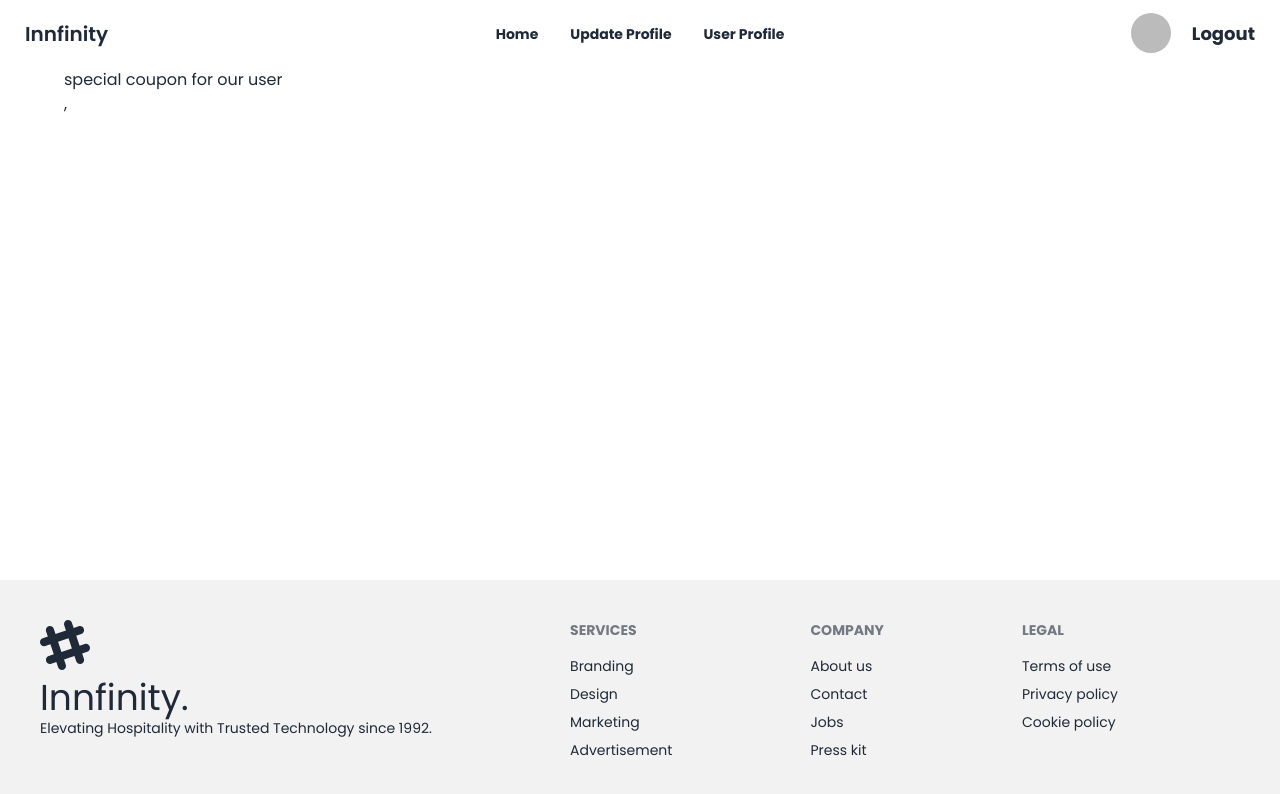
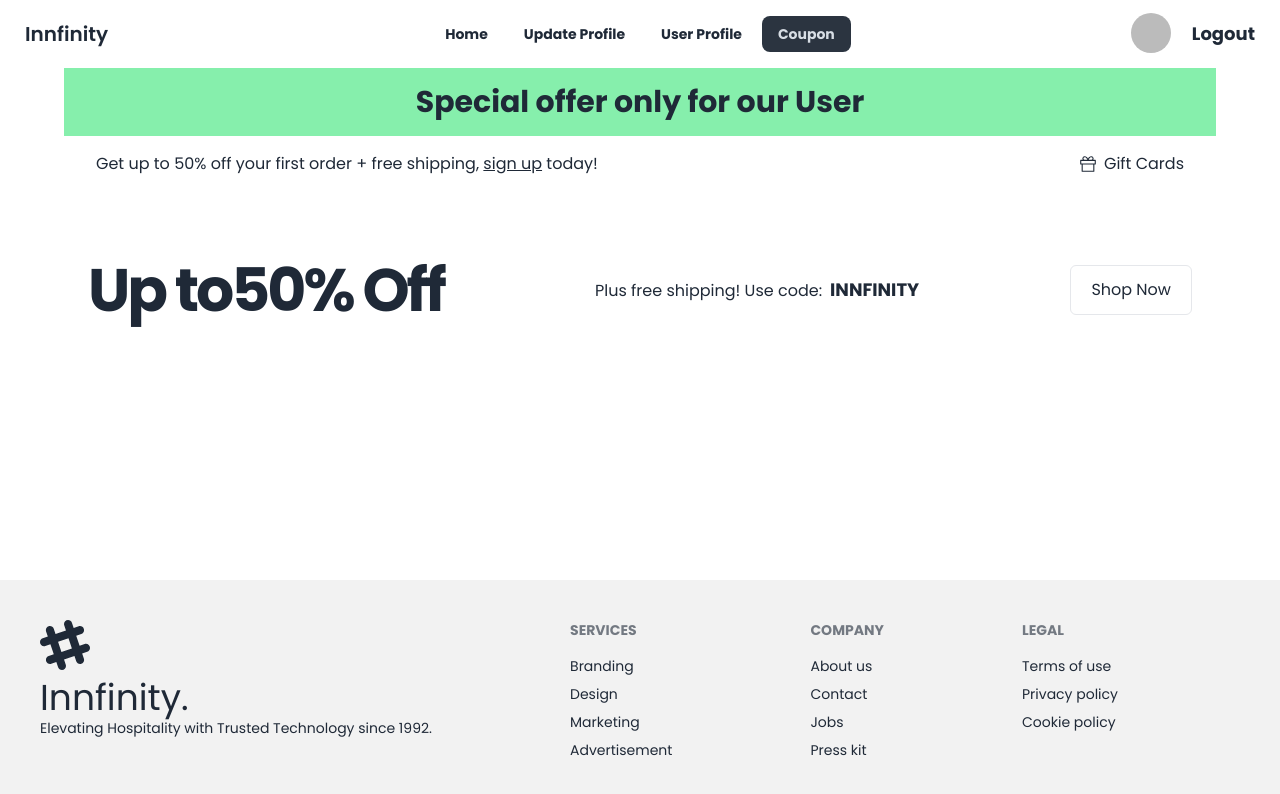
Before and after one commit to im-sanny/innfinity-a9, a React (Vite) app: page /coupon in a window 1280 px wide. Shown: the top 794 px of the page. Built offline with nearby package versions, Linux system fonts and the light colour scheme; no server answers; sample sign-in values are in the browser's storage.

Commit message:
update profile functionlity added

```diff
--- a/src/Component/Coupon/Coupon.jsx
+++ b/src/Component/Coupon/Coupon.jsx
@@ -1,15 +1,68 @@
-
-
 const Coupon = () => {
-    return (
-        <div>
-            <>
-            <div className="">
-                special coupon for our user
+  return (
+    <>
+    <div className="text-center font-bold text-3xl fo p-4 bg-green-300 ">
+  <aside>
+    <p>Special offer only for our User</p>
+  </aside>
+</div>
+      <div className="px-8 py-2 dark:bg-blue-100 dark:text-gray-800">
+        <div className="flex items-center mx-auto container justify-center md:justify-between py-2">
+          <div>
+            <span>
+              Get up to 50% off your first order + free shipping,&nbsp;
+            </span>
+            <a href="#" rel="noopener noreferrer" className="underline">
+              sign up
+            </a> {''}
+            today!
+          </div>
+          <a
+            href="#"
+            rel="noopener noreferrer"
+            className="items-center gap-2 hidden md:flex"
+          >
+            <svg
+              role="img"
+              viewBox="0 0 22 22"
+              className="fill-current h-4 w-4"
+            >
+              <path
+                clipRule="evenodd"
+                d="M6.5 1.75a1.75 1.75 0 100 3.5h3.51a8.785 8.785 0 00-.605-1.389C8.762 2.691 7.833 1.75 6.5 1.75zm5.49 3.5h3.51a1.75 1.75 0 000-3.5c-1.333 0-2.262.941-2.905 2.111a8.778 8.778 0 00-.605 1.389zM1.75 6.75v3.5h18.5v-3.5H1.75zm18 5H21a.75.75 0 00.75-.75V6a.75.75 0 00-.75-.75h-2.761a3.25 3.25 0 00-2.739-5c-2.167 0-3.488 1.559-4.22 2.889a9.32 9.32 0 00-.28.553 9.32 9.32 0 00-.28-.553C9.988 1.809 8.667.25 6.5.25a3.25 3.25 0 00-2.739 5H1A.75.75 0 00.25 6v5c0 .414.336.75.75.75h1.25V21c0 .414.336.75.75.75h16a.75.75 0 00.75-.75v-9.25zm-1.5 0H3.75v8.5h14.5v-8.5z"
+                fillRule="evenodd"
+              ></path>
+            </svg>
+            <span className="hover:underline focus-visible:underline">
+              Gift Cards
+            </span>
+          </a>
+        </div>
+      </div>
+      <div className="p-6 py-12 dark:bg-blue-50 mt-2 md:mt-5">
+        <div className="container mx-auto">
+          <div className="flex flex-col lg:flex-row items-center justify-between">
+            <h2 className="text-center text-6xl tracking-tighter font-bold">
+              Up to
+              <br className="sm:hidden" />
+              50% Off
+            </h2>
+            <div className="space-x-2 text-center py-2 lg:py-0">
+              <span>Plus free shipping! Use code:</span>
+              <span className="font-bold text-lg">INNFINITY</span>
             </div>
-            </>
+            <a
+              href="#"
+              rel="noreferrer noopener"
+              className="px-5 mt-4 lg:mt-0 py-3 rounded-md border block dark:bg-gray-900 dark:text-gray-50 dark:border-gray-600"
+            >
+              Shop Now
+            </a>
+          </div>
         </div>
-    );
+      </div>
+    </>
+  );
 };
 
 export default Coupon;
--- a/src/Component/Navbar/Navbar.jsx
+++ b/src/Component/Navbar/Navbar.jsx
@@ -14,6 +14,9 @@ const Navbar = () => {
       </li>
       <li className="font-bold">
         <NavLink to="/userProfile">User Profile</NavLink>
+      </li>
+      <li className="font-bold">
+        <NavLink to="/coupon">Coupon</NavLink>
       </li>
     </>
   );
@@ -50,8 +53,8 @@ const Navbar = () => {
             Innfinity
           </div>
         </div>
-        <div className="navbar-center hidden lg:flex">
-          <ul className="menu menu-horizontal px-1">{navLinks}</ul>
+        <div className="navbar-center hidden lg:flex ">
+          <ul className="menu menu-horizontal space-x-1">{navLinks}</ul>
         </div>
         <div className="navbar-end">
           {user ? (
--- a/src/Component/Pages/CardDetails.jsx
+++ b/src/Component/Pages/CardDetails.jsx
@@ -8,7 +8,6 @@ const CardDetails = () => {
   const { id } = useParams();
   const idInt = parseInt(id);
   const service = details.find((detail) => detail.id == idInt);
-  // console.log(service);
   return (
     <>
       <Helmet>
--- a/src/Component/Pages/DetailsBanner.jsx
+++ b/src/Component/Pages/DetailsBanner.jsx
@@ -1,3 +1,4 @@
+import React from 'react';
 
 const DetailsBanner = () => {
     return (
--- a/src/Component/Pages/Register.jsx
+++ b/src/Component/Pages/Register.jsx
@@ -8,7 +8,7 @@ import { Helmet } from "react-helmet";
 import { FaEye, FaEyeSlash } from "react-icons/fa";
 
 const Register = () => {
-  const { createUser, updateUserProfile } = UseAuth();
+  const { createUser } = UseAuth();
   const {
     register,
     handleSubmit,
@@ -22,7 +22,7 @@ const Register = () => {
   const form = "/";
 
   const onSubmit = async (data) => {
-    const { email, password, photoURL, username } = data;
+    const { email, password } = data;
 
     if (password.length < 6) {
       setError("password", {
@@ -48,7 +48,7 @@ const Register = () => {
 
     try {
       await createUser(email, password);
-      await updateUserProfile(username, photoURL);
+      // await updateUserProfile(username, photoURL);
 
       toast.success("Registration successful!");
       navigate(form);
--- a/src/Component/Pages/UpDateProfile.jsx
+++ b/src/Component/Pages/UpDateProfile.jsx
@@ -1,17 +1,104 @@
 import { Helmet } from "react-helmet";
-
+import UseAuth from "../../hooks/UseAuth";
+import { useForm } from "react-hook-form";
+import { ToastContainer, toast } from "react-toastify";
+import "react-toastify/dist/ReactToastify.css";
+import { useState } from "react";
 
 const UpDateProfile = () => {
-  <>
-  <Helmet>
-      <title>Innfinity | UpdateProfile</title>
-    </Helmet>
+  const { user, updateUserProfile } = UseAuth();
+  const { handleSubmit, register, reset } = useForm();
+  const [localUser, setLocalUser] = useState(user);
+  const [loading, setLoading] = useState(false);
 
-  </>
-
+  const onSubmit = async (data) => {
+    const { fullName, image } = data;
+    try {
+      setLoading(true);
+      await updateUserProfile(fullName, image);
+      setLocalUser({
+        ...localUser,
+        displayName: fullName,
+        photoURL: image,
+      });
+      toast.success("Profile updated successfully!");
+    } catch (error) {
+      toast.error("Failed to update profile. Please try again.");
+    } finally {
+      setLoading(false);
+    }
+    reset()
+  };
 
   return (
-   <div></div>
+    <>
+      <ToastContainer />
+      <Helmet>
+        <title>Innfinity | UpdateProfile</title>
+      </Helmet>
+
+      <section className="p-6">
+        <div className="flex justify-center my-5">
+          <div className="flex flex-col justify-center items-center max-w-md p-6 shadow-md rounded-xl sm:px-12 ">
+            <img
+              src={localUser?.photoURL || ""}
+              alt=""
+              className="w-40 h-40 mx-auto rounded-full dark:bg-gray-500 aspect-square"
+            />
+            <p className="text-2xl text-blue-300 font-bold">
+              {localUser?.displayName || ""}
+            </p>
+            <h1 className="text-3xl lg:text-3xl font-extrabold my-4">
+              Update Profile
+            </h1>
+            <p className="text-center text-sm sm:text-base mb-8">
+              Please provide the required information to update your profile
+            </p>
+
+            <form onSubmit={handleSubmit(onSubmit)} className="w-full max-w-md">
+              <div className="mb-4">
+                <label
+                  htmlFor="fullName"
+                  className="block text-sm font-medium text-gray-700"
+                >
+                  Name
+                </label>
+                <input
+                  type="text"
+                  id="fullName"
+                  name="fullName"
+                  placeholder="Name"
+                  className="input input-bordered w-full"
+                  {...register("fullName")}
+                />
+              </div>
+              <div className="mb-4">
+                <label
+                  htmlFor="image"
+                  className="block text-sm font-medium text-gray-700"
+                >
+                  Photo
+                </label>
+                <input
+                  type="text"
+                  id="image"
+                  name="image"
+                  placeholder="Photo URL"
+                  className="input input-bordered w-full"
+                  {...register("image")}
+                />
+              </div>
+              <button
+                type="submit"
+                className="w-full btn bg-blue-200 py-2 mt-3 font-semibold rounded"
+              >
+                {loading ? "Updating..." : "Submit"}
+              </button>
+            </form>
+          </div>
+        </div>
+      </section>
+    </>
   );
 };
 
--- a/src/routes/Root.jsx
+++ b/src/routes/Root.jsx
@@ -11,7 +11,7 @@ const Root = () => {
       <div className="max-w-6xl mx-auto min-h-[calc(100vh-288px)]">
         <Outlet></Outlet>
       </div>
-      <div className="">
+      <div>
         <Footer></Footer>
       </div>
     </div>
--- a/src/routes/Routes.jsx
+++ b/src/routes/Routes.jsx
@@ -42,7 +42,7 @@ const router = createBrowserRouter([
         path: "/upDateProfile",
         element: (
           <PrivateRoute>
-            <UpDateProfile></UpDateProfile>,
+            <UpDateProfile></UpDateProfile>
           </PrivateRoute>
         ),
       },
@@ -50,7 +50,7 @@ const router = createBrowserRouter([
         path: "/userProfile",
         element: (
           <PrivateRoute>
-            <UserProfile></UserProfile>,
+            <UserProfile></UserProfile>
           </PrivateRoute>
         ),
       },
@@ -58,7 +58,7 @@ const router = createBrowserRouter([
         path: "/coupon",
         element:(
           <PrivateRoute>
-            <Coupon></Coupon>,
+            <Coupon></Coupon>
           </PrivateRoute>
         )
       }
```
Also changed, not shown: src/App.css (added), src/App.jsx (deleted), src/FirebaseProvider/FirebaseProvider.jsx (line endings or trailing spaces).
